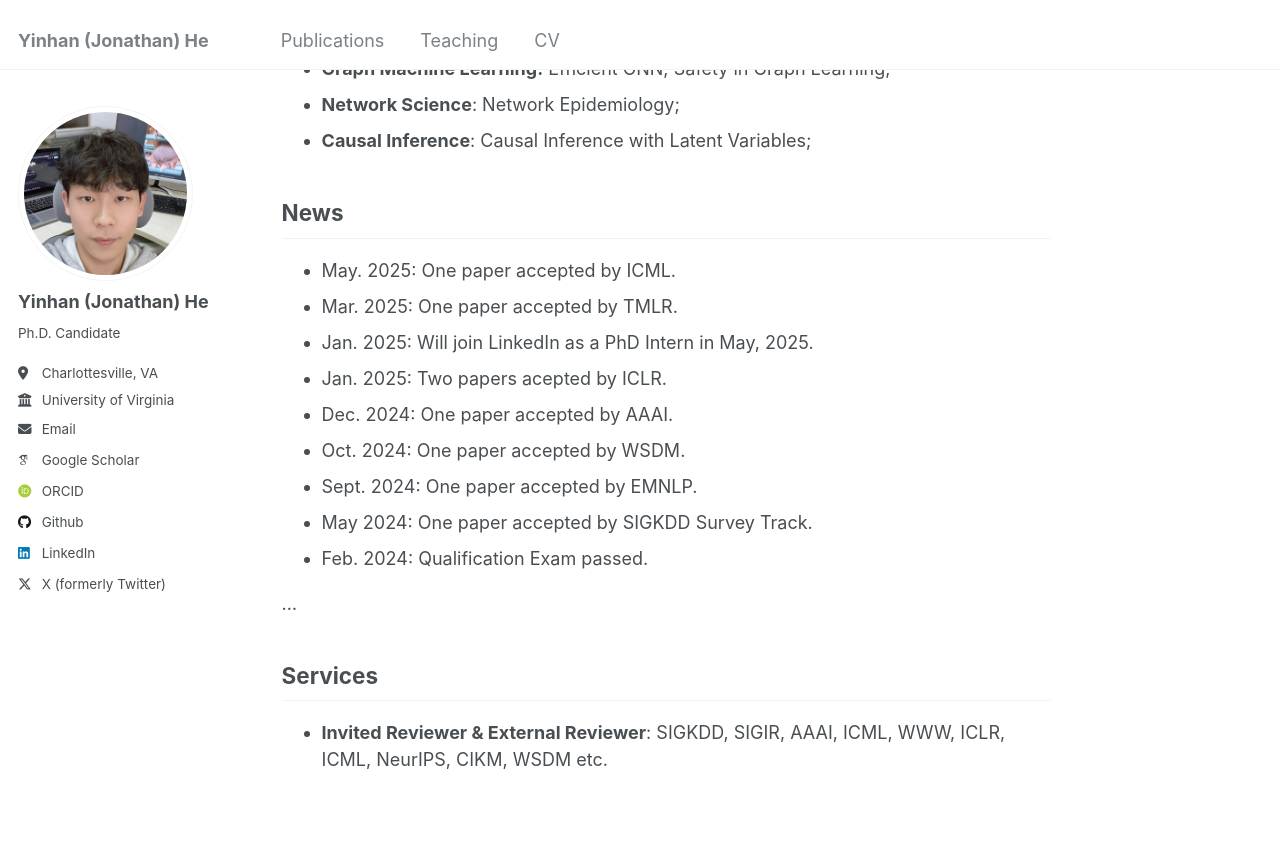
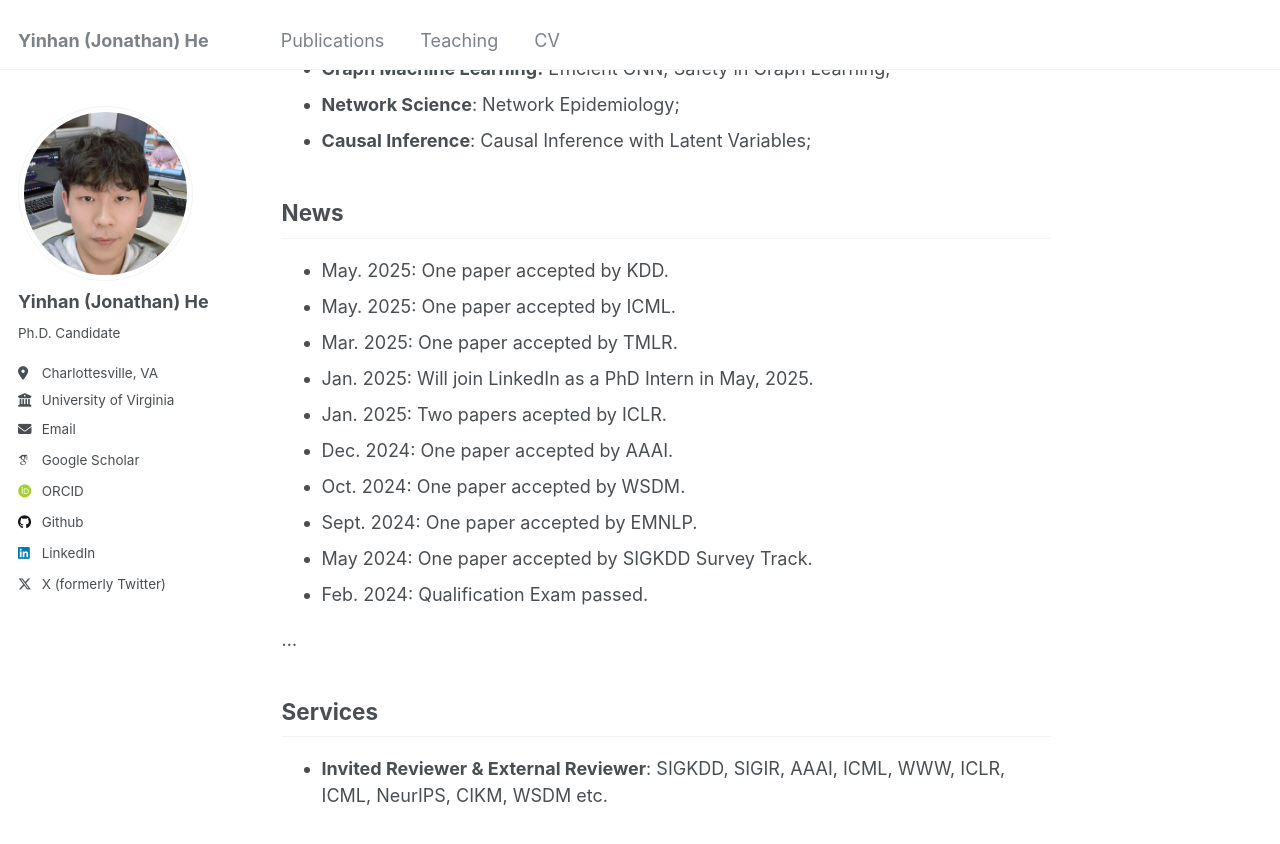
Before and after one commit to YinhanHe123/YinhanHe123.github.io, a Jekyll site: the page built from _pages/about.md, in a window 1280 px wide and 900 px high, scrolled down 415 px. Shown: the top 844 px of the window. Built offline with Jekyll 4.4.1, drawn with Linux system fonts in a browser that asks for light colours; some web fonts are replaced; a script that is not in the unit is left out.

Commit message:
Update about.md

```diff
--- a/_pages/about.md
+++ b/_pages/about.md
@@ -27,6 +27,7 @@ I am a Ph.D. candidate in the [Department of Electrical and Computer Engineering
 
 News
 ------
+* May. 2025: One paper accepted by KDD.
 * May. 2025: One paper accepted by ICML.
 * Mar. 2025: One paper accepted by TMLR.
 * Jan. 2025: Will join LinkedIn as a PhD Intern in May, 2025.
```
